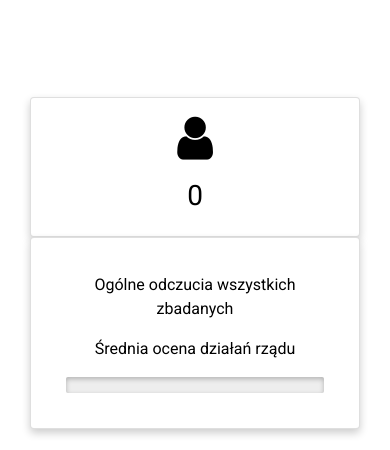
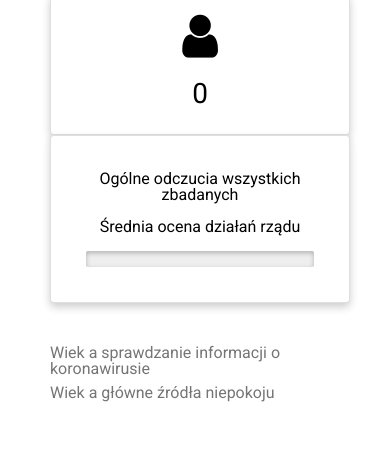
Before and after one commit to elokwentnie/web_aplikacje, a Flask app: page /results in a window 390 px wide. Shown: the part 1035-1485 px from the top of the page. Run offline with Flask 2, Linux system fonts and the light colour scheme; data that the repository does not hold is empty; some libraries are stand-ins or nearby versions.

Commit message:
nie mam pomyslu

```diff
--- a/constants.py
+++ b/constants.py
@@ -5,8 +5,8 @@
 education_options = {1: "Podstawowe", 2: "Zawodowe", 3: "Średnie", 4: "Wyższe", 5: "Inne"}
 view_options = {1: ">1/dzień", 2: "1/dzień", 3: "<1/dzień", 4: "Nigdy"}
 badfeeling_options = {1: "Ryzyko zachorowania", 2: "Kryzys gospodarczy", 3: "Zmiany w relacjach społecznych",
-                      4: "Nic mnie nie niepokoi"}
-corona_options = {1: "Znam", 2: "Nie znam", 3: "Nie wiem czy znam"}
+                      4: "Brak niepokoju"}
+corona_options = {1: "Znam", 2: "Nie znam", 3: "Nie wiem"}
 # sentiment dict
 sentiments_dict = [{"Positive": [2], "Negative": [1]}, {"Positive": [1], "Negative": [2]},
                    {"Positive": [1], "Negative": [2]}, {"Positive": [2], "Negative": [3]},
--- a/templates/base.htm
+++ b/templates/base.htm
@@ -21,28 +21,28 @@
         <div class="collapse navbar-collapse" id="navbarsExampleDefault">
           <ul class="navbar-nav mr-auto">
             <li class="nav-item">
-                <a class="nav-link" href="/">Home</a>
+                <a class="nav-link" href="/">Strona Główna</a>
               </li>
             <li class="nav-item">
-              <a class="nav-link" href="/about">About</a>
+              <a class="nav-link" href="/about">O projekcie</a>
             </li>
             <li class="nav-item">
-              <a class="nav-link" href="/form">Form</a>
+              <a class="nav-link" href="/form">Ankieta</a>
             </li>
             <li class="nav-item">
-                <a class="nav-link" href="/results">Results</a>
+                <a class="nav-link" href="/results">Wyniki</a>
               </li>
             <li class="nav-item dropdown">
-              <a class="nav-link dropdown-toggle" href="#" id="dropdown01" data-toggle="dropdown" aria-haspopup="true" aria-expanded="false">More</a>
+              <a class="nav-link dropdown-toggle" href="#" id="dropdown01" data-toggle="dropdown" aria-haspopup="true" aria-expanded="false">Więcej</a>
               <div class="dropdown-menu" aria-labelledby="dropdown01">
-                <a class="dropdown-item" href="/team">Team</a>
+                <a class="dropdown-item" href="/team">Nasz zespół</a>
                 <a class="dropdown-item" href="https://www.agh.edu.pl">AGH</a>
                 <a class="dropdown-item" href="https://www.eaiib.agh.edu.pl">WEAIiIB</a>
               </div>
             </li>
           </ul>
           <form class="form-inline my-2 my-lg-0">
-            <input class="form-control mr-sm-2" type="text" placeholder="Search" aria-label="Search">
+            <input class="form-control mr-sm-2" type="text" placeholder="...a ankietę wypełniłeś?" aria-label="search">
             <button class="btn btn-secondary my-2 my-sm-0" type="submit">Search</button>
           </form>
         </div>
--- a/templates/index.htm
+++ b/templates/index.htm
@@ -15,7 +15,7 @@
           <a class="btn btn-info" href="/form" role="button">Ankieta &raquo;</a>
         </p>
         <br>
-        <img src="/static/images/meme.jpg" class="img-thumbnail" alt="Responsive image" style="max-width:400px; display: block; text-align:center; margin: auto; ">
+        <img src="/static/images/meme.jpg" class="img-thumbnail img-responsive" alt="Responsive image" style="width:100%; display: block; text-align:center; margin: auto; ">
         <br>
       </div>
     </div>
--- a/templates/results.htm
+++ b/templates/results.htm
@@ -3,6 +3,34 @@
 
 {% block head %}
 <title>Results</title>
+<style>
+svg{
+width:100%;
+}
+
+body{
+    line-height: 1;
+    margin: 0;
+}
+
+.container {
+    width: 100%;
+    margin: auto;
+    padding-top: 2%;
+    padding-bottom: 1%;
+
+}
+
+.row{
+    width: 100%;
+    margin: 5px;
+    align-items: center;
+}
+
+div.col-lg-6.col-md-12{
+    width: 100%;
+}
+</style>
 {% endblock %}
 
 
@@ -113,10 +141,10 @@
       function drawBadfeelingBars() {
         var data = new google.visualization.DataTable();
         data.addColumn('string', 'Wiek');
-        data.addColumn('number', 'Ryzyko zachorowania moje lub bliskich');
+        data.addColumn('number', 'Ryzyko zachorowania');
         data.addColumn('number', 'Kryzys gospodarczy')
-        data.addColumn('number', 'Nieodwracalne zmiany w relacjach społecznych');
-        data.addColumn('number', 'Nic mnie nie niepokoi');
+        data.addColumn('number', 'Zmiany w relacjach');
+        data.addColumn('number', 'Brak niepokoju');
         data.addRows( {{ ages_badfeeling|tojson }} );
 
         var options = {
@@ -167,42 +195,34 @@
 
 
 <div class="container">
-   <div class="row">
+   <div class="row first-section">
      <div class="col-lg-4 col-md-6 col-sm-12">
          <div class="row">
-             <div class="col">
-                 <label style="font-family: Roboto; font-size:16; color: #757575">Wiek</label>
+                 <label style="font-family: Roboto; font-size:16; color:#757575">Wiek</label>
                  <div class="donut1" id="age_donut"></div>
          </div>
-         </div>
          <div class="row">
-             <div class="col">
-                 <label style="font-family: Roboto; font-size:16; color: #757575">Zamieszkanie</label>
+                 <label style="font-family: Roboto; font-size:16; color:#757575">Zamieszkanie</label>
                  <div class="donut3" id="home_donut"></div>
          </div>
      </div>
-     </div>
        <div class="col-lg-4 col-md-6 col-sm-12">
-         <div class="row xd">
-             <div class="col">
+         <div class="row">
                  <label style="font-family: Roboto; font-size:16; color: #757575">Płeć</label>
                  <div class="donut3" id="gender_donut"></div>
          </div>
-         </div>
          <div class="row">
-             <div class="col">
-                 <label style="font-family: Roboto; font-size:16; color: #757575; text-align: center">Wykształcenie</label>
+                 <label style="font-family: Roboto; font-size:16; color: #757575">Wykształcenie</label>
                  <div class="donut4" id="education_donut"></div>
          </div>
      </div>
-     </div>
      <div class="col-lg-4 col-sm-12">
-       <br><br><br><br>
            <div class="card" style="box-shadow: 0 4px 8px 0 rgba(0, 0, 0, 0.2);
                                 padding: 15px;
                                 text-align: center;
                                 background-color: white;
-      color: black;">
+                                color: black;
+                                width: 100%;">
              <p><i class="fa fa-user" style="font-size:50px;"></i></p>
              <h3>{{ total_cnt }}</h3>
            </div>
@@ -210,6 +230,7 @@
                                   padding: 35px;
                                   text-align: center;
                                   background-color: white;
+                                  width:100%;
                                   color: black;">
                 <p>Ogólne odczucia wszystkich zbadanych</p>
                 <img class="img-circle" src="" id="face" style="margin:auto; display:block; text-align:center; max-width:70px; border-radius: 50%; background-color #eee">
@@ -220,22 +241,22 @@
   </div>
 <br><br>
   <div class="row">
-    <div class="col-lg-6 col-md-12">
+    <div class="col-lg-6 col-md-6 col-sm-12">
       <label style="font-family: Roboto; font-size:16; color: #757575">Wiek a sprawdzanie informacji o koronawirusie</label>
       <div class="ages_view" id="ages_view"></div>
     </div>
-    <div class="col-lg-6 col-md-12">
+    <div class="col-lg-6 col-md-6 col-sm-12">
       <label style="font-family: Roboto; font-size:16; color: #757575">Wiek a główne źródła niepokoju</label>
       <div class="ages_badfeeling" id="ages_badfeeling"></div>
     </div>
   </div>
 <br><br>
     <div class="row">
-    <div class="col-lg-6 col-md-12" style="padding: 5px">
+    <div class="col-lg-6 col-md-6 col-sm-12">
       <label style="font-family: Roboto; font-size:16; color: #757575">Znajomość osoby z koronawirusem a średnia ocena działań rządu</label>
       <div class="corona_score" id="corona_score"></div>
     </div>
-    <div class="col-lg-6 col-md-12" style="padding: 5px">
+    <div class="col-lg-6 col-md-6 col-sm-12">
       <label style="font-family: Roboto; font-size:16; color: #757575">Znajomość osoby z koronawirusem a średni sentyment</label>
       <div class="corona_sentiment" id="corona_sentiment"></div>
     </div>
```
Lines whose indentation alone changed are shown as unchanged.
